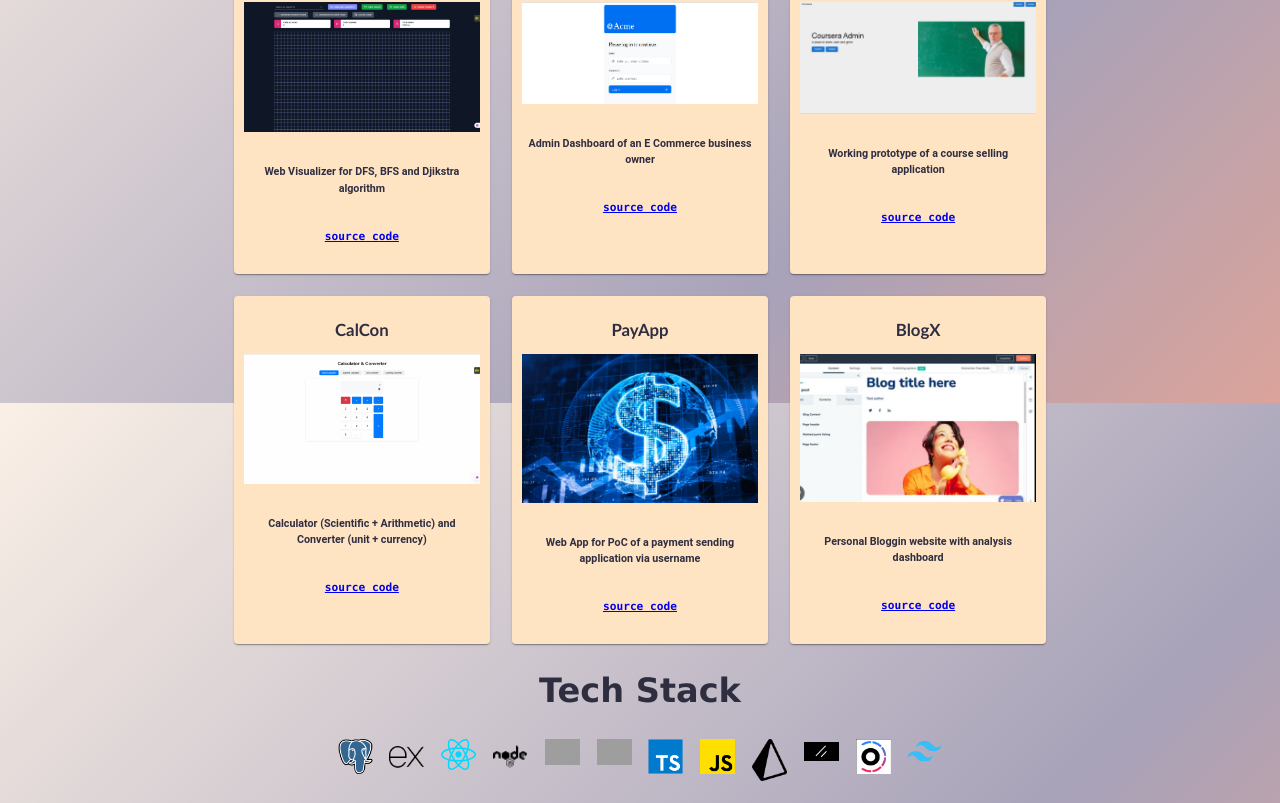
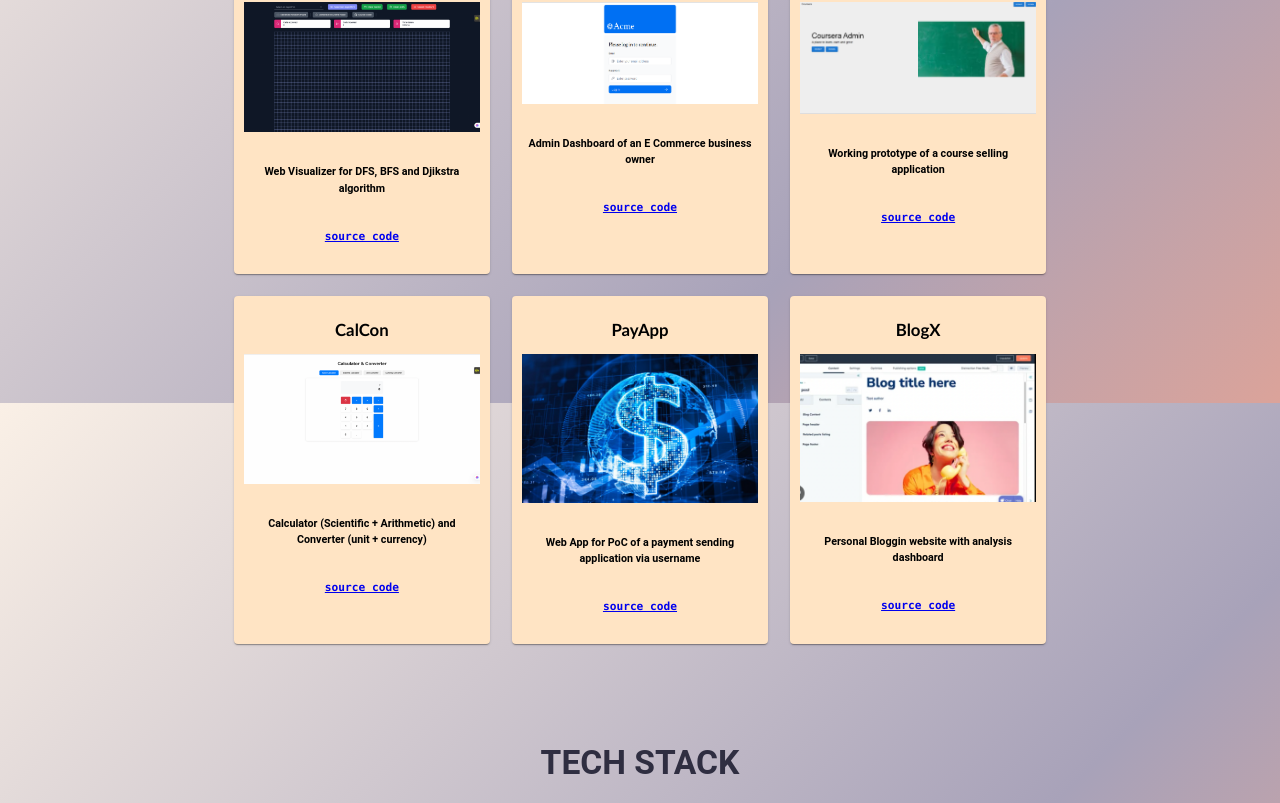
Before and after one commit to divy1607/portfolio-website, a React (Vite) app: page / in a window 1280 px wide. Shown: the part 1997-2800 px from the top of the page. Built offline with nearby package versions, Linux system fonts and the light colour scheme; grey boxes are pictures that could not be loaded.

Commit message:
changed projects section

```diff
--- a/src/components/Projects.jsx
+++ b/src/components/Projects.jsx
@@ -1,5 +1,6 @@
 import { Card, CardMedia, Badge } from "@mui/material";
 import { useState } from "react";
+import { useTheme } from "@mui/material";
 import reactPic from "../assets/react.svg";
 import recoilPic from "../assets/recoil.png";
 import nodePic from "../assets/nodejs.png";
@@ -21,6 +22,7 @@ import tailwindPic from "../assets/tailwind.svg";
 
 function Projects() {
   const [hovered, setHovered] = useState(null);
+  const theme = useTheme();
 
   return (
     <div
@@ -42,7 +44,6 @@ function Projects() {
       >
         MY PROJECTS
       </h1>
-
       <div
         style={{
           display: "grid",
@@ -97,7 +98,9 @@ function Projects() {
             onMouseLeave={() => setHovered(null)}
             style={{
               width: "100%",
-              backgroundColor: "#FFE4C4",
+              backgroundColor:
+                theme.palette.mode === "dark" ? "#2c2c2c" : "#FFE4C4",
+              color: theme.palette.mode === "dark" ? "#fff" : "#000",
               textAlign: "center",
               padding: "10px",
             }}
@@ -142,18 +145,17 @@ function Projects() {
           </Card>
         ))}
       </div>
-
+      <br /> <br /> <br />
       <h1
         style={{
+          fontSize: "clamp(1.4em, 3.5vw, 2.1em)",
           textAlign: "center",
-          fontSize: "clamp(1.4em, 3.5vw, 2.1em)",
-          fontFamily: "Verdana, sans-serif",
-          margin: "1.4rem 0 0.7rem",
+          fontFamily: "Roboto, sans-serif",
+          marginBottom: "1.4rem",
         }}
       >
-        Tech Stack
+        TECH STACK
       </h1>
-
       <div
         style={{
           display: "flex",
```
